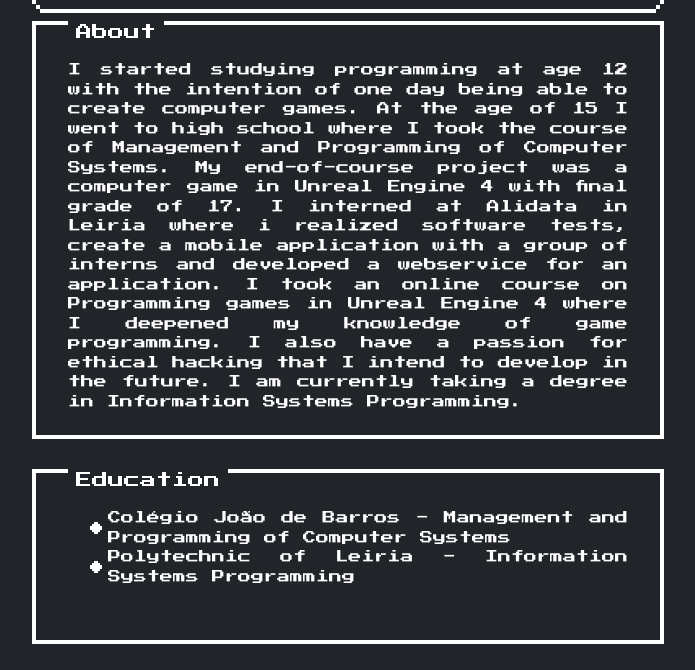
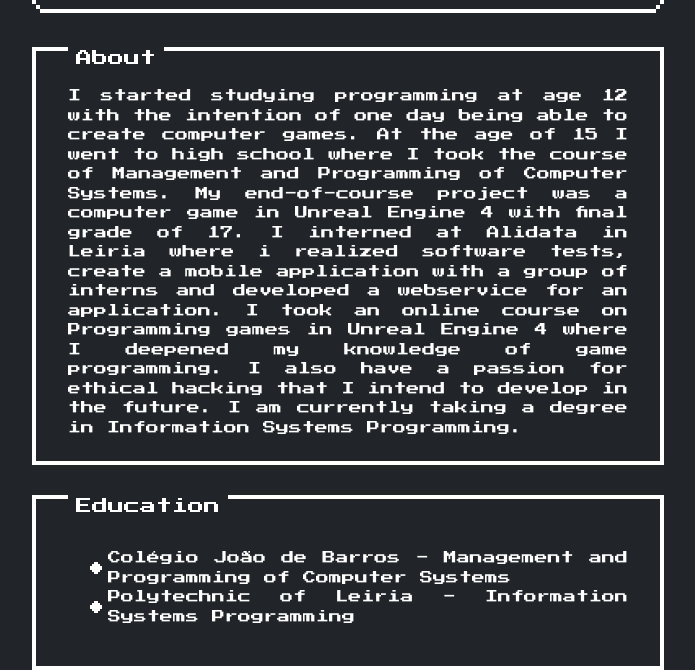
Before and after one commit to micaelr95/Old-personal-website, a website: page index.html in a window 1280 px wide. Shown: the part 93-763 px from the top of the page, without its empty margins (292-987 px from the left). Drawn offline with nearby package versions, Linux system fonts and the light colour scheme; files that its build step writes are made by us from their sources.

Commit message:
Changed div margin from bottom to top and changed console message

```diff
--- a/script.js
+++ b/script.js
@@ -6,5 +6,5 @@ document.addEventListener('pointerdown', function(e) {
     e.preventDefault();
 });
 
-console.log('Hello there!');
-console.log('If you are interested in my work please contact me using one of the channels on the bottom of the page.');
+console.log('Hello there!\nI\'m a programmer (by that I mean I\'m lonely and poor), if you are interested in my work please contact me (please do) \
+You can do that by using my social networks. Never in person or I will have a panic attack, thank you.');
--- a/style.css
+++ b/style.css
@@ -5,7 +5,7 @@ html body {
 }
 
 div {
-    margin-bottom: 30px !important;
+    margin-top: 30px !important;
 }
 
 .header {
```
Also changed, not shown: script.min.js, style.min.css.
